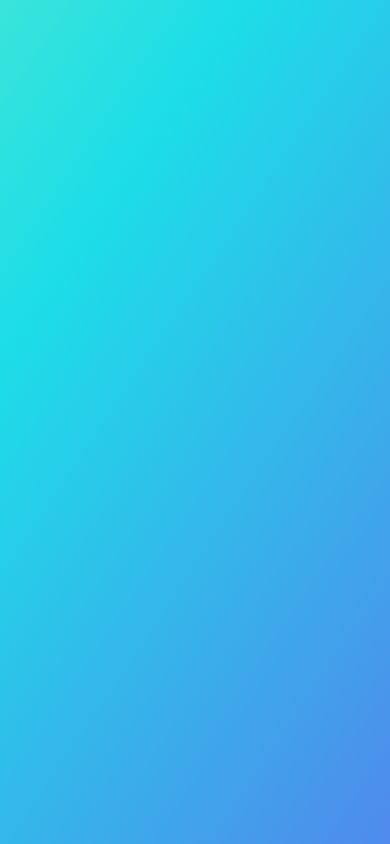
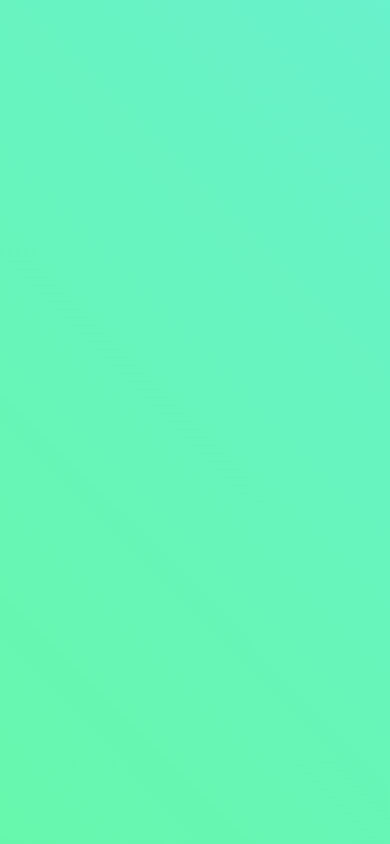
Before and after one commit to SAYUTIM/Rainbow, a plain HTML site: page index.html in a window 390 px wide. Drawn offline with Linux system fonts and the light colour scheme.

Commit message:
Update rgb.css
カーソル削除
スマホ版対応

```diff
--- a/rgb.css
+++ b/rgb.css
@@ -6,24 +6,35 @@
   top: 0;
   bottom: 0;
   position: absolute;
-  background: linear-gradient(124deg,
-    #000000, #ff2400, #ff2400, #e81d1d, #e8b71d, #e3e81d,
-    #1de840, #9affab, #1ddde8, #6960ee,
-    #2b1de8, #ac2af7, #ed24ff, #ffffff,
-    #808080, #000000, #000000
+  background: linear-gradient(45deg,
+    #c60000, #ffca39, #f9f871,
+    #b9f76c, #66f9a3, #6ce8ff,
+    #7170ff, #9b6bff, #da5fff,
+    #ff1493, #ffffff
   );
   background-size: 1800% 1800%;
-  background-position: 0% 82%;
+  background-position: 100% 0%;
   background-attachment: fixed;
-
-  -webkit-animation: rainbow 18s ease infinite;
-  -moz-animation: rainbow 18s ease infinite;
-  -o-animation: rainbow 18s ease infinite;
   animation: rainbow 18s ease infinite;
+  cursor: none;
 }
 
 @keyframes rainbow {
-  0% { background-position: 0% 82%; opacity: 1; }
-  50% { background-position: 100% 19%; opacity: 1; }
-  100% { background-position: 0% 82%; opacity: 1; }
+  0% { background-position: 100% 0%; opacity: 1; }
+  50% { background-position: 0% 100%; opacity: 1; }
+  100% { background-position: 100% 0%; opacity: 1; }
 }
+
+@media only screen and (max-width: 768px) {
+  .wrapper {
+    background-size: 2400% 2400%;
+    animation-duration: 24s;
+  }
+}
+
+@media only screen and (max-width: 480px) {
+  .wrapper {
+    background-size: 3000% 3000%;
+    animation-duration: 30s;
+  }
+}
```
